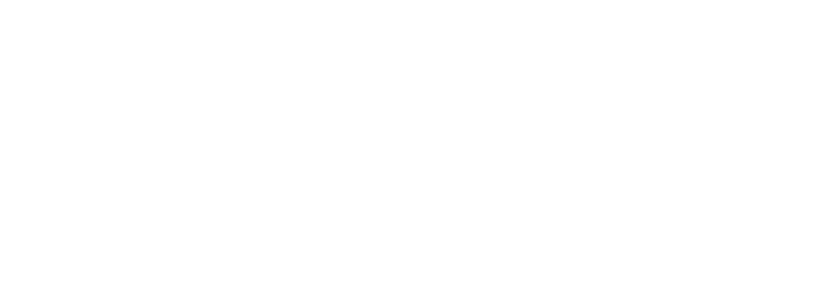
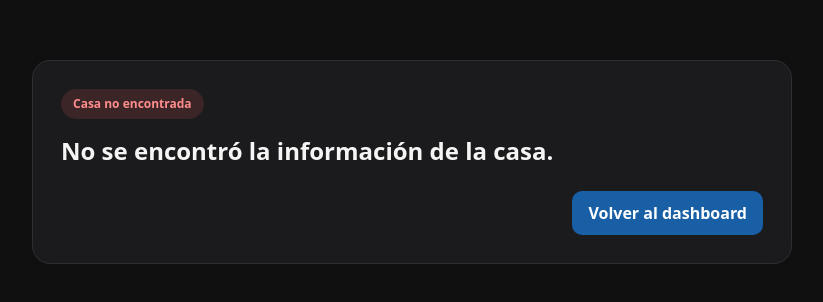
Before and after one commit to nickfurr/Proyecto-Ingesoft, an Angular app in the folder frontend-angular/: page /detalle-casa/1 in a window 1280 px wide. Before the commit this address led to /. Shown: the part 238-540 px from the top of the page, without its empty margins (228-1051 px from the left). Built offline with nearby package versions, Linux system fonts and the light colour scheme.

Commit message:
feat: historia de usuario 3-4 front hecho
historia 5 no necesita front

```diff
--- a/frontend-angular/src/app/app.routes.ts
+++ b/frontend-angular/src/app/app.routes.ts
@@ -1,8 +1,10 @@
 import { Routes } from '@angular/router';
 import { Login } from './components/login/login';
 import {DashboardPropietario} from './components/dashboard-propietario/dashboard-propietario';
+import { DetalleCasa } from './components/detalle-casa/detalle-casa';
 
 export const routes: Routes = [
   { path: '', component: Login },
-  { path: 'dashboard-propietario', component: DashboardPropietario }
+  { path: 'dashboard-propietario', component: DashboardPropietario },
+  { path: 'detalle-casa/:codigo', component: DetalleCasa }
 ];
--- a/frontend-angular/src/app/components/dashboard-propietario/dashboard-propietario.css
+++ b/frontend-angular/src/app/components/dashboard-propietario/dashboard-propietario.css
@@ -556,3 +556,46 @@
   font-size: 12px;
   color: #9a9aa0;
 }
+.busqueda-casa-card {
+  background: #1b1b1d;
+  border: 1px solid #2f2f33;
+  border-radius: 14px;
+  padding: 16px;
+  margin-bottom: 16px;
+}
+
+.busqueda-casa-row {
+  display: flex;
+  gap: 10px;
+  flex-wrap: wrap;
+}
+
+.busqueda-casa-row input {
+  flex: 1;
+  min-width: 220px;
+  padding: 10px 12px;
+  border-radius: 10px;
+  border: 1px solid #33363d;
+  background: #222326;
+  color: #fff;
+}
+
+.btn-search,
+.btn-clear {
+  padding: 10px 14px;
+  border: none;
+  border-radius: 10px;
+  font-size: 13px;
+  font-weight: 600;
+  cursor: pointer;
+}
+
+.btn-search {
+  background: #185fa5;
+  color: #fff;
+}
+
+.btn-clear {
+  background: #35363a;
+  color: #f1f1f1;
+}
--- a/frontend-angular/src/app/components/dashboard-propietario/dashboard-propietario.html
+++ b/frontend-angular/src/app/components/dashboard-propietario/dashboard-propietario.html
@@ -83,7 +83,22 @@
         <div class="panel active">
           <div>
             <div class="section-label">Casas registradas</div>
+            <div class="busqueda-casa-card">
+              <div class="section-label">Buscar casa por código</div>
 
+              <div class="busqueda-casa-row">
+                <input
+                  type="text"
+                  [(ngModel)]="codigoBusquedaCasa"
+                  placeholder="Ej: 101">
+                <button class="btn-search" (click)="buscarCasaPorCodigo()">Buscar</button>
+                <button class="btn-clear" (click)="limpiarBusquedaCasa()">Limpiar</button>
+              </div>
+
+              @if (errorBusquedaCasa) {
+                <div class="msg-error">{{ errorBusquedaCasa }}</div>
+              }
+            </div>
             @if (casas.length > 0) {
               <div class="casas-list">
                 @for (casa of casas; track casa.codigo) {
--- a/frontend-angular/src/app/components/dashboard-propietario/dashboard-propietario.ts
+++ b/frontend-angular/src/app/components/dashboard-propietario/dashboard-propietario.ts
@@ -60,13 +60,15 @@ export class DashboardPropietario implements OnInit {
   historico: HistoricoPaqueteDto[] = [];
   historicoFiltrado: HistoricoPaqueteDto[] = [];
 
-  // NUEVO
   mostrarFormularioPaquete = false;
   modoEdicionPaquete = false;
   paqueteEditandoId: number | null = null;
   guardandoPaquete = false;
   errorPaquete = '';
   exitoPaquete = '';
+
+  codigoBusquedaCasa = '';
+  errorBusquedaCasa = '';
 
   paqueteForm: PaqueteAlquilerDto = this.crearFormularioVacio();
 
@@ -81,6 +83,10 @@ export class DashboardPropietario implements OnInit {
       this.nombreAcronimo = this.nombrePropietario.slice(0, 2).toUpperCase();
 
       this.cargarInfoPropietario();
+      const panel = this.router.parseUrl(this.router.url).queryParams['panel'];
+      if (panel === 'casas') {
+        this.showPanel('casas');
+      }
     }
   }
 
@@ -404,4 +410,33 @@ export class DashboardPropietario implements OnInit {
         return 'estado-pendiente';
     }
   }
+  buscarCasaPorCodigo(): void {
+    this.errorBusquedaCasa = '';
+
+    const codigo = Number(this.codigoBusquedaCasa);
+
+    if (!this.codigoBusquedaCasa.trim()) {
+      this.errorBusquedaCasa = 'Debes ingresar un código.';
+      return;
+    }
+
+    if (isNaN(codigo) || codigo <= 0) {
+      this.errorBusquedaCasa = 'El código debe ser numérico y mayor que cero.';
+      return;
+    }
+
+    const casaEncontrada = this.casas.find(casa => casa.codigo === codigo);
+
+    if (!casaEncontrada) {
+      this.errorBusquedaCasa = 'No se encontró una casa con ese código.';
+      return;
+    }
+
+    localStorage.setItem('casaDetalleTemporal', JSON.stringify(casaEncontrada));
+    this.router.navigate(['/detalle-casa', codigo]);
+  }
+  limpiarBusquedaCasa(): void {
+    this.codigoBusquedaCasa = '';
+    this.errorBusquedaCasa = '';
+  }
 }
--- /dev/null
+++ b/frontend-angular/src/app/components/detalle-casa/detalle-casa.css
@@ -0,0 +1,92 @@
+.detalle-wrap {
+  min-height: 100vh;
+  background: #0f0f10;
+  color: #f5f5f5;
+  display: flex;
+  align-items: center;
+  justify-content: center;
+  padding: 24px;
+}
+
+.detalle-card {
+  width: 100%;
+  max-width: 760px;
+  background: #1b1b1d;
+  border: 1px solid #2f2f33;
+  border-radius: 18px;
+  padding: 28px;
+}
+
+.estado-ok,
+.estado-error {
+  display: inline-block;
+  font-size: 12px;
+  font-weight: 600;
+  padding: 6px 12px;
+  border-radius: 999px;
+  margin-bottom: 14px;
+}
+
+.estado-ok {
+  background: #1d9e7533;
+  color: #67d5ad;
+}
+
+.estado-error {
+  background: #b84c4c33;
+  color: #ff8d8d;
+}
+
+.titulo {
+  font-size: 24px;
+  font-weight: 700;
+  margin-bottom: 6px;
+}
+
+.sub {
+  font-size: 14px;
+  color: #a8a8ad;
+  margin-bottom: 20px;
+}
+
+.info-grid {
+  display: grid;
+  grid-template-columns: 1fr 1fr;
+  gap: 12px;
+}
+
+.info-item {
+  background: #222326;
+  border: 1px solid #2f2f33;
+  border-radius: 12px;
+  padding: 14px;
+  display: flex;
+  flex-direction: column;
+  gap: 4px;
+}
+
+.label {
+  font-size: 12px;
+  color: #a8a8ad;
+}
+
+.value {
+  font-size: 15px;
+  font-weight: 600;
+}
+
+.acciones {
+  margin-top: 22px;
+  display: flex;
+  justify-content: flex-end;
+}
+
+.btn-volver {
+  padding: 10px 16px;
+  border: none;
+  border-radius: 10px;
+  background: #185fa5;
+  color: white;
+  font-weight: 600;
+  cursor: pointer;
+}
--- /dev/null
+++ b/frontend-angular/src/app/components/detalle-casa/detalle-casa.html
@@ -0,0 +1,61 @@
+<div class="detalle-wrap">
+  <div class="detalle-card">
+    @if (casa) {
+      <div class="estado-ok">Casa encontrada</div>
+
+      <div class="titulo">Detalle temporal de la casa</div>
+      <div class="sub">
+        Esta es una vista básica del primer sprint.
+      </div>
+
+      <div class="info-grid">
+        <div class="info-item">
+          <span class="label">Código</span>
+          <span class="value">{{ casa.codigo }}</span>
+        </div>
+
+        <div class="info-item">
+          <span class="label">Población</span>
+          <span class="value">{{ casa.poblacion }}</span>
+        </div>
+
+        <div class="info-item">
+          <span class="label">Dormitorios</span>
+          <span class="value">{{ casa.numeroDormitorios }}</span>
+        </div>
+
+        <div class="info-item">
+          <span class="label">Baños</span>
+          <span class="value">{{ casa.numeroBanos }}</span>
+        </div>
+
+        <div class="info-item">
+          <span class="label">Cocinas</span>
+          <span class="value">{{ casa.numeroCocinas }}</span>
+        </div>
+
+        <div class="info-item">
+          <span class="label">Comedores</span>
+          <span class="value">{{ casa.numeroComedores }}</span>
+        </div>
+
+        <div class="info-item">
+          <span class="label">Garajes</span>
+          <span class="value">{{ casa.plazasGaraje }}</span>
+        </div>
+
+        <div class="info-item">
+          <span class="label">Estado</span>
+          <span class="value">{{ casa.activa ? 'Activa' : 'Inactiva' }}</span>
+        </div>
+      </div>
+    } @else {
+      <div class="estado-error">Casa no encontrada</div>
+      <div class="titulo">{{ mensaje }}</div>
+    }
+
+    <div class="acciones">
+      <button class="btn-volver" (click)="volverDashboard()">Volver al dashboard</button>
+    </div>
+  </div>
+</div>
--- /dev/null
+++ b/frontend-angular/src/app/components/detalle-casa/detalle-casa.ts
@@ -0,0 +1,45 @@
+import { Component, OnInit, inject, PLATFORM_ID } from '@angular/core';
+import { CommonModule, isPlatformBrowser } from '@angular/common';
+import { Router } from '@angular/router';
+import { CasaRuralDto } from '../../models/casa-rural-dto';
+
+@Component({
+  selector: 'app-detalle-casa',
+  standalone: true,
+  imports: [CommonModule],
+  templateUrl: './detalle-casa.html',
+  styleUrl: './detalle-casa.css'
+})
+export class DetalleCasa implements OnInit {
+  private router = inject(Router);
+  private platformId = inject(PLATFORM_ID);
+
+  casa: CasaRuralDto | null = null;
+  mensaje = '';
+
+  ngOnInit(): void {
+    if (!isPlatformBrowser(this.platformId)) {
+      this.mensaje = 'No fue posible cargar la casa.';
+      return;
+    }
+
+    const data = localStorage.getItem('casaDetalleTemporal');
+
+    if (!data) {
+      this.mensaje = 'No se encontró la información de la casa.';
+      return;
+    }
+
+    try {
+      this.casa = JSON.parse(data);
+      this.mensaje = 'Casa encontrada';
+    } catch (error) {
+      console.error('Error leyendo casa temporal', error);
+      this.mensaje = 'Ocurrió un error al cargar la casa.';
+    }
+  }
+
+  volverDashboard(): void {
+    this.router.navigate(['/dashboard-propietario']);
+  }
+}
--- a/frontend-angular/src/app/models/historico-paquete-dto.ts
+++ b/frontend-angular/src/app/models/historico-paquete-dto.ts
@@ -4,9 +4,9 @@ export interface HistoricoPaqueteDto {
   fechaInicio: string;
   fechaFin: string;
   modalidad: string;
-  precioCasaEntera: number;
-  precioPorHabitacion: number;
+  precioCasaEntera: number | null;
+  precioPorHabitacion: number | null;
   vigente: boolean;
   totalReservas: number;
-  ingresos: number;
+  ingresos: number | null;
 }
```
Also changed, not shown: 1 other file (tests, documents, lock files or other folders).
